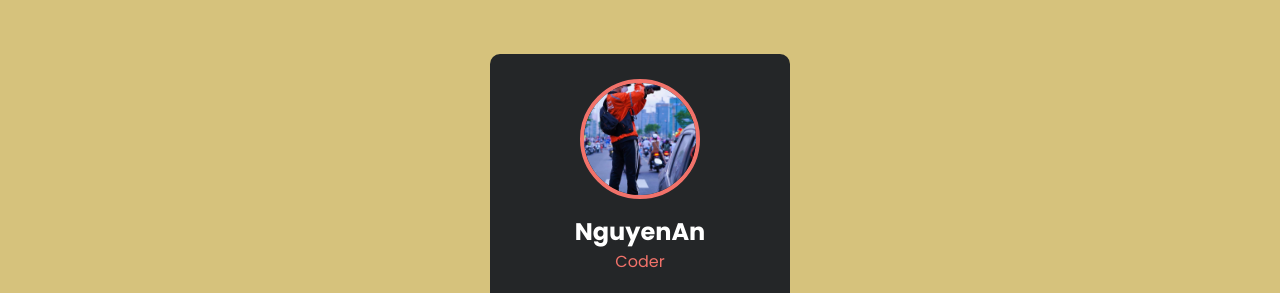
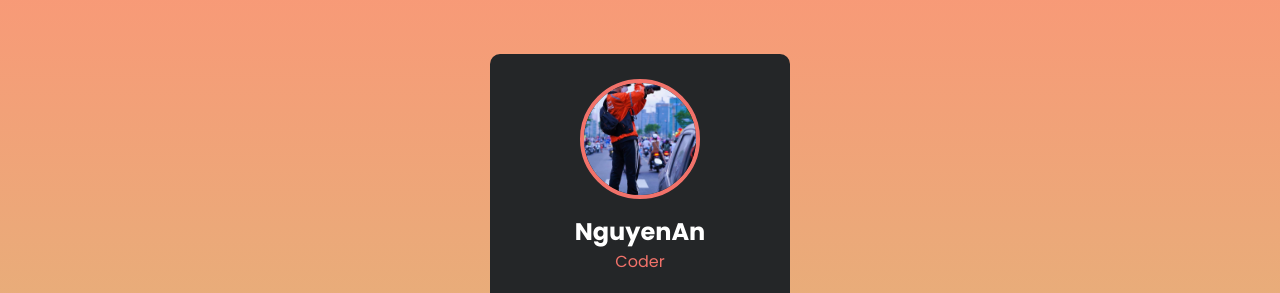
Before and after one commit to Annguyen011/profile-me, a plain HTML site: page index.html in a window 1280 px wide. Shown: the part 146-439 px from the top of the page. Drawn offline with Linux system fonts and the light colour scheme.

Commit message:
Update style.css
change style for background

```diff
--- a/style.css
+++ b/style.css
@@ -15,9 +15,9 @@
 
 body {
 	height: 100vh;
-	/* background: linear-gradient(45deg, #00853e, #50c878);
-     */
-     background-color: #b9971e94;
+	background: linear-gradient(0, #b9971e94, #ff9176);
+
+     /* background-color: #b9971e94; */
 	display: flex;
 	justify-content: center;
 	align-items: center;
```
